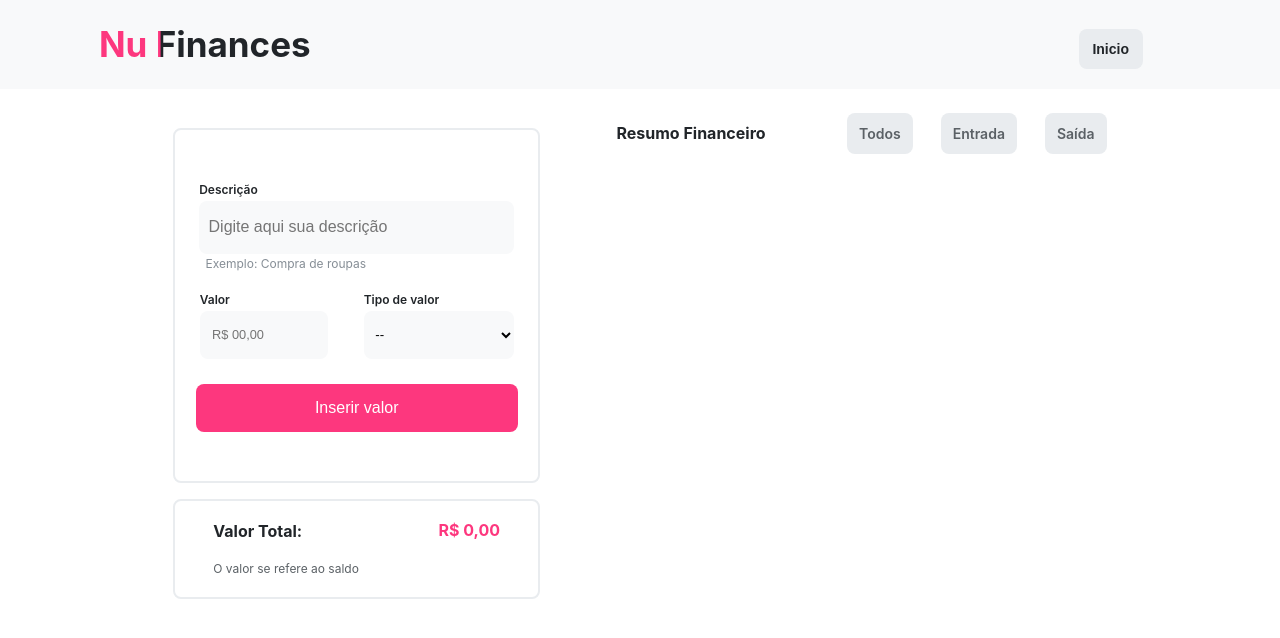
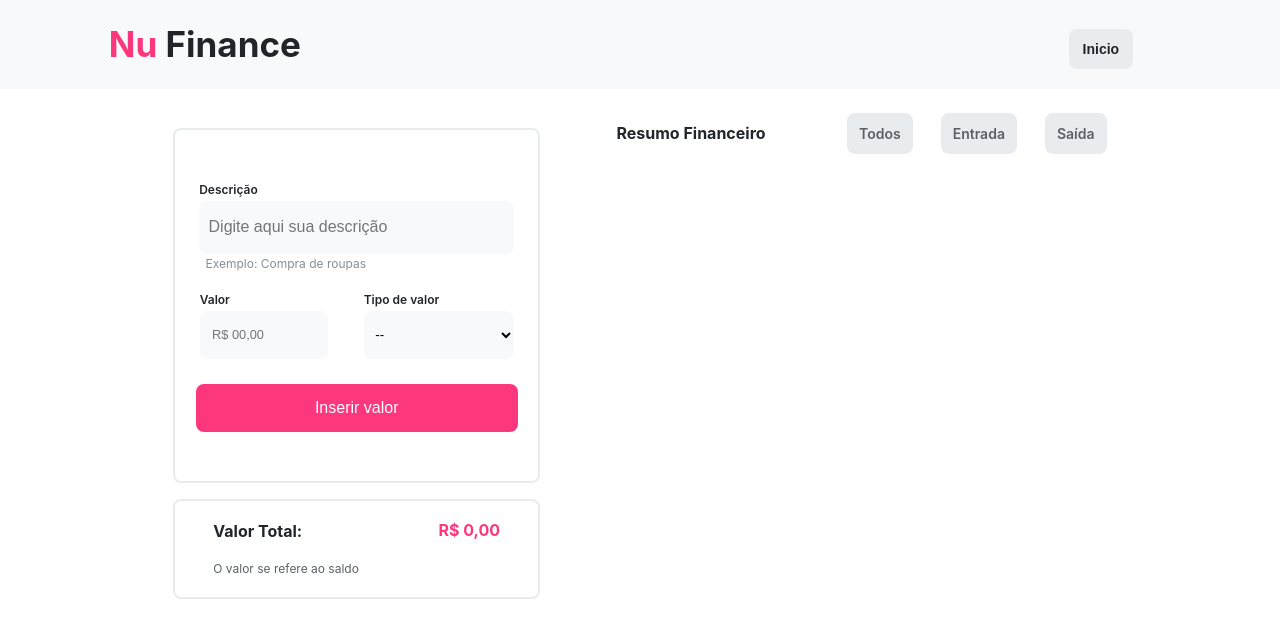
Before and after one commit to Pedro26fer/Nu-Finance, a React (Create React App) app in the folder entrega-nu-kenzie/: page / in a window 1280 px wide. Shown: the top 638 px of the page. Built offline with nearby package versions, Linux system fonts and the light colour scheme.

Commit message:
fix: Change name of application

```diff
--- a/entrega-nu-kenzie/src/components/Header/index.jsx
+++ b/entrega-nu-kenzie/src/components/Header/index.jsx
@@ -3,7 +3,7 @@ import { HeaderStyled } from "./style"
 export const Header = () => {
     return (
         <HeaderStyled>
-            <h1>Nu Finances</h1>
+            <h1>Nu Finance</h1>
             <button>Inicio</button>
         </HeaderStyled>
     )
```
